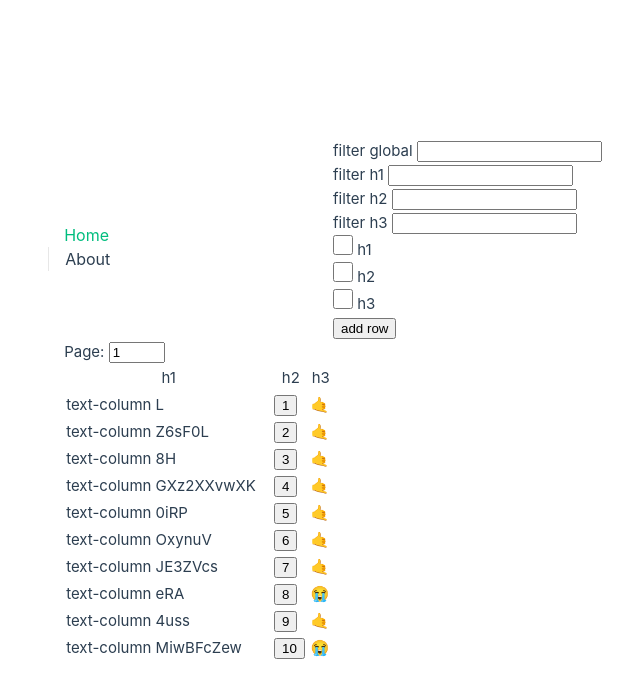
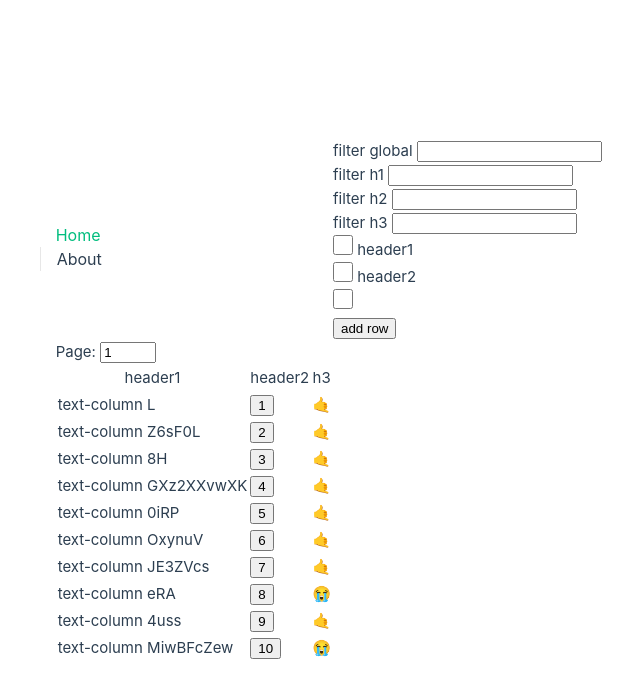
Before and after one commit to TheZlodziej/vue-data-table, a Vue app: page /about in a window 1280 px wide. Shown: the top 698 px of the page, without its empty margins (307-947 px from the left). Built offline with nearby package versions, Linux system fonts and the light colour scheme.

Commit message:
add saving column order support

```diff
--- a/src/components/DataTable.vue
+++ b/src/components/DataTable.vue
@@ -5,9 +5,6 @@ import { watch, onBeforeMount, shallowRef, reactive } from 'vue'
 // TODO:
 /*
 - fix paginator max (doesnt update when items are added dynamically)
-- fix column reorder:
-  add option to save order to local storage (maybe order parameter?)
-- add displayname to columns
 */
 
 /*
@@ -82,7 +79,11 @@ type Header = string
 const props = withDefaults(
   defineProps<{
     data: DataType
-    headers: Header[]
+    headers: {
+      key: Header,
+      displayName?: string,
+      hidden?: boolean,
+    }[]
     customColumns: { [key: Header]: any }
     filters: {
       [key: Header]:
@@ -106,23 +107,6 @@ function applyModifiers() {
   sortRows()
 }
 /* END COMMON */
-
-/* HEADERS */
-type HeadersModel = {
-  __id: string
-  header: string
-}
-
-const headersModel = shallowRef<HeadersModel[]>([])
-
-function updateHeadersModel() {
-  headersModel.value = props.headers.map((header) => ({
-    __id: `h:${header}`,
-    header
-  }))
-}
-watch(() => props.headers, updateHeadersModel, { deep: true })
-/* END HEADERS */
 
 /* FILTERS */
 function updateFilteredData() {
@@ -172,7 +156,7 @@ watch(() => props.data, applyModifiers, { deep: true })
 /* SORTING */
 type SortDirection = 'None' | 'Ascending' | 'Descending'
 const sortDirection = reactive<{ [key: Header]: SortDirection }>(
-  Object.fromEntries(props.headers.map((h) => [h, 'None']))
+  Object.fromEntries(props.headers.map((h) => [h.key, 'None']))
 )
 const sortInvocationOrder: Header[] = []
 
@@ -236,7 +220,6 @@ const currentPage = shallowRef(1)
 
 /* INIT */
 onBeforeMount(() => {
-  updateHeadersModel()
   updateFilteredData()
 })
 /* END INIT */
@@ -245,27 +228,18 @@ onBeforeMount(() => {
 <template>
   <div v-if="props.rowCount">
     Page:
-    <input
-      type="number"
-      min="1"
-      :max="displayedData.length / props.rowCount"
-      v-model="currentPage"
-    />
+    <input type="number" min="1" :max="displayedData.length / props.rowCount" v-model="currentPage" />
   </div>
   <br />
   <table>
     <thead>
-      <draggable v-model="headersModel" tag="tr" item-key="__id" @update="(x) => console.log(x)">
+      <draggable :list="props.headers" tag="tr" item-key="key" @update="(x) => console.log(x)">
         <template #item="{ element }">
-          <th @click="() => sortRows(element.header)">
-            <slot
-              :data="element.header"
-              :sortDirection="sortDirection[element.header]"
-              name="headerItem"
-            >
-              {{ element.header }}
-              <span v-if="sortDirection[element.header] === 'Ascending'">↑</span>
-              <span v-else-if="sortDirection[element.header] === 'Descending'">↓</span>
+          <th @click="() => sortRows(element.key)" v-if="!element.hidden">
+            <slot :data="element" :sortDirection="sortDirection[element.key]" name="headerItem">
+              {{ element.displayName ?? element.key }}
+              <span v-if="sortDirection[element.key] === 'Ascending'">↑</span>
+              <span v-else-if="sortDirection[element.key] === 'Descending'">↓</span>
             </slot>
           </th>
         </template>
@@ -274,30 +248,22 @@ onBeforeMount(() => {
 
     <tbody>
       <template v-for="(dataEntry, rowIdx) in displayedData" :key="`r:${rowIdx}`">
-        <tr
-          v-if="
-            !props.rowCount ||
+        <tr v-if="!props.rowCount ||
     (rowIdx >= props.rowCount * (currentPage - 1) && rowIdx < props.rowCount * currentPage)
-          "
-        >
-          <td v-for="header in headersModel" :key="`r:${rowIdx}h:${header.header}`">
-            <slot
-              v-if="$slots[`col(${header.header})`]"
-              :data="dataEntry[header.header]"
-              :name="`col(${header.header})`"
-            />
-            <slot v-else :data="dataEntry[header.header]" name="dataItem">
-              <template v-if="Object.keys(props.customColumns).includes(header.header)">
-                <component
-                  :is="props.customColumns[header.header]"
-                  :data="dataEntry[header.header]"
-                />
+    ">
+          <template v-for="header in props.headers" :key="`r:${rowIdx}h:${header.key}`">
+            <td v-if="!header.hidden">
+              <slot v-if="$slots[`col(${header.key})`]" :data="dataEntry[header.key]" :name="`col(${header.key})`" />
+              <slot v-else :data="dataEntry[header.key]" name="dataItem">
+                <template v-if="Object.keys(props.customColumns).includes(header.key)">
+                  <component :is="props.customColumns[header.key]" :data="dataEntry[header.key]" />
                 </template>
                 <template v-else>
-                {{ dataEntry[header.header] }}
+                  {{ dataEntry[header.key] }}
                 </template>
               </slot>
             </td>
+          </template>
         </tr>
       </template>
     </tbody>
@@ -307,7 +273,8 @@ onBeforeMount(() => {
 <style scoped>
 table,
 th,
-td {
+td
+{
   border: 1px solid white;
   border-collapse: collapse;
 }
--- a/src/views/AboutView.vue
+++ b/src/views/AboutView.vue
@@ -3,11 +3,12 @@ import DataTable from '../components/DataTable.vue'
 import { ref, computed, reactive, onMounted } from 'vue'
 import TextColumn from '../components/columns/TextColumn.vue'
 import AlertColumn from '../components/columns/AlertColumn.vue'
+import { useLocalStorage } from "@vueuse/core"
 
-const headers = ref<{ vis: boolean; val: 'h1' | 'h2' | 'h3' }[]>([
-  { vis: true, val: 'h1' },
-  { vis: true, val: 'h2' },
-  { vis: true, val: 'h3' }
+const headers = useLocalStorage<{ hidden: boolean; key: 'h1' | 'h2' | 'h3', displayName: string }[]>('table-headers', [
+  { hidden: false, key: 'h1', displayName: "header1" },
+  { hidden: false, key: 'h2', displayName: "header2" },
+  { key: 'h3', }
 ])
 
 const filters = reactive({
@@ -26,8 +27,6 @@ const filters = reactive({
     }
   }
 })
-
-const visibleHeaders = computed(() => headers.value.filter((h) => h.vis).map((h) => h.val))
 
 const customColumns: { [key: string]: any } = {
   h1: TextColumn,
@@ -74,29 +73,17 @@ function generateRandomString() {
       <input v-if="typeof filters[filterKey] === 'string'" v-model="filters[filterKey]" />
       <input v-else v-model="filters[filterKey].value" />
     </div>
-    <div v-for="h in headers" :key="h.val">
-      <input
-        type="checkbox"
-        :value="h.vis"
-        @change="
-          () => {
-            h.vis = !h.vis
-          }
-        "
-        style="width: 20px; height: 20px"
-      />
-      {{ h.val }}
+    <div v-for="h in headers" :key="h.key">
+      <input type="checkbox" :value="h.hidden" @change="() => {
+      h.hidden = !h.hidden
+    }
+      " style="width: 20px; height: 20px" />
+      {{ h.displayName }}
     </div>
     <button @click="() => data.push(generateRandomObject())">add row</button>
   </div>
 
-  <DataTable
-    v-bind:headers="visibleHeaders"
-    :data="data"
-    :customColumns="customColumns"
-    :filters="filters"
-    :rowCount="10"
-  >
+  <DataTable v-bind:headers="headers" :data="data" :customColumns="customColumns" :filters="filters" :rowCount="10">
     <!-- <template #headerItem="{ data }">
       <h2>
         {{ data }}
```
Also changed, not shown: 1 other file (tests, documents, lock files or other folders). Lines whose indentation alone changed are shown as unchanged.
